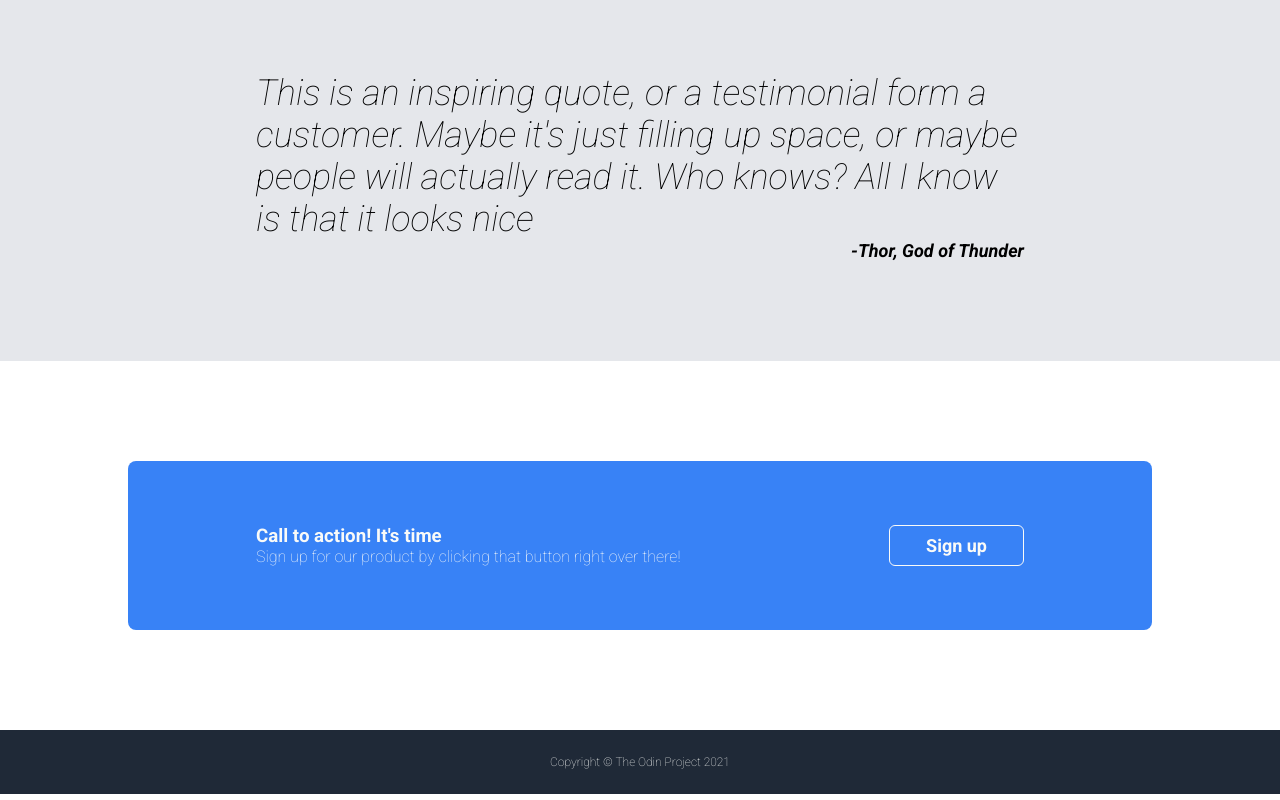
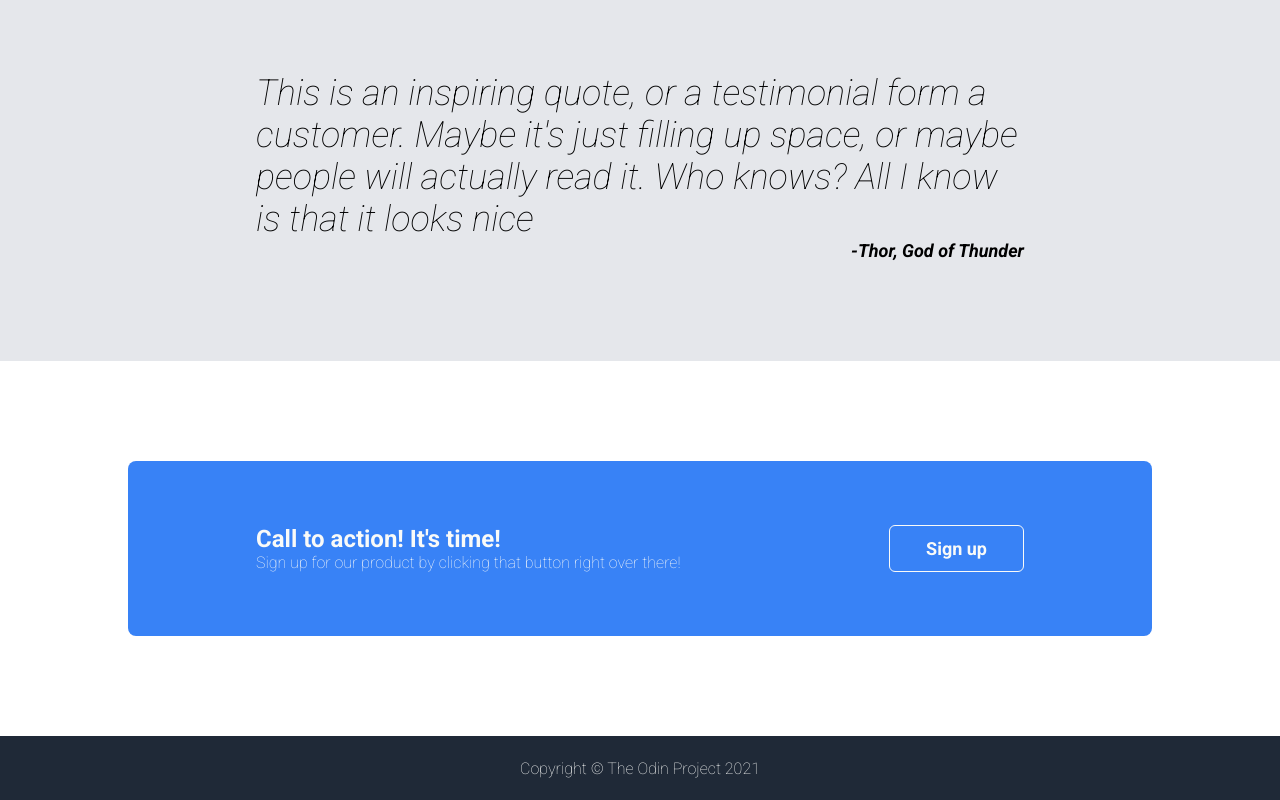
Before and after one commit to xerotolerant/odin-landing-page, a plain HTML site: page index.html in a window 1280 px wide. Shown: the part 1006-1806 px from the top of the page. Drawn offline with Linux system fonts and the light colour scheme.

```diff
--- a/index.html
+++ b/index.html
@@ -53,7 +53,7 @@
 
             <div>
 
-                <h3>Call to action! It's time</h3>
+                <h2>Call to action! It's time!</h2>
                 <p>Sign up for our product by clicking that button right over there!</p>
             </div>
             <button>Sign up</button>
--- a/styles.css
+++ b/styles.css
@@ -148,7 +148,7 @@ button {
     background-color: var(--button-color);
     margin: 100px auto;
     max-width: 1024px;
-    padding: 64px;
+    padding: 64px 32px;
     color: var(--light-text-color);
     display: flex;
     justify-content: space-between;
@@ -167,7 +167,7 @@ footer {
     background-color: var(--dark-bg-color);
     color: var(--light-text-color);
     font-weight: lighter;
-    font-size: 12px;
+
     height: 64px;
     display: flex;
     justify-content: center;
```
